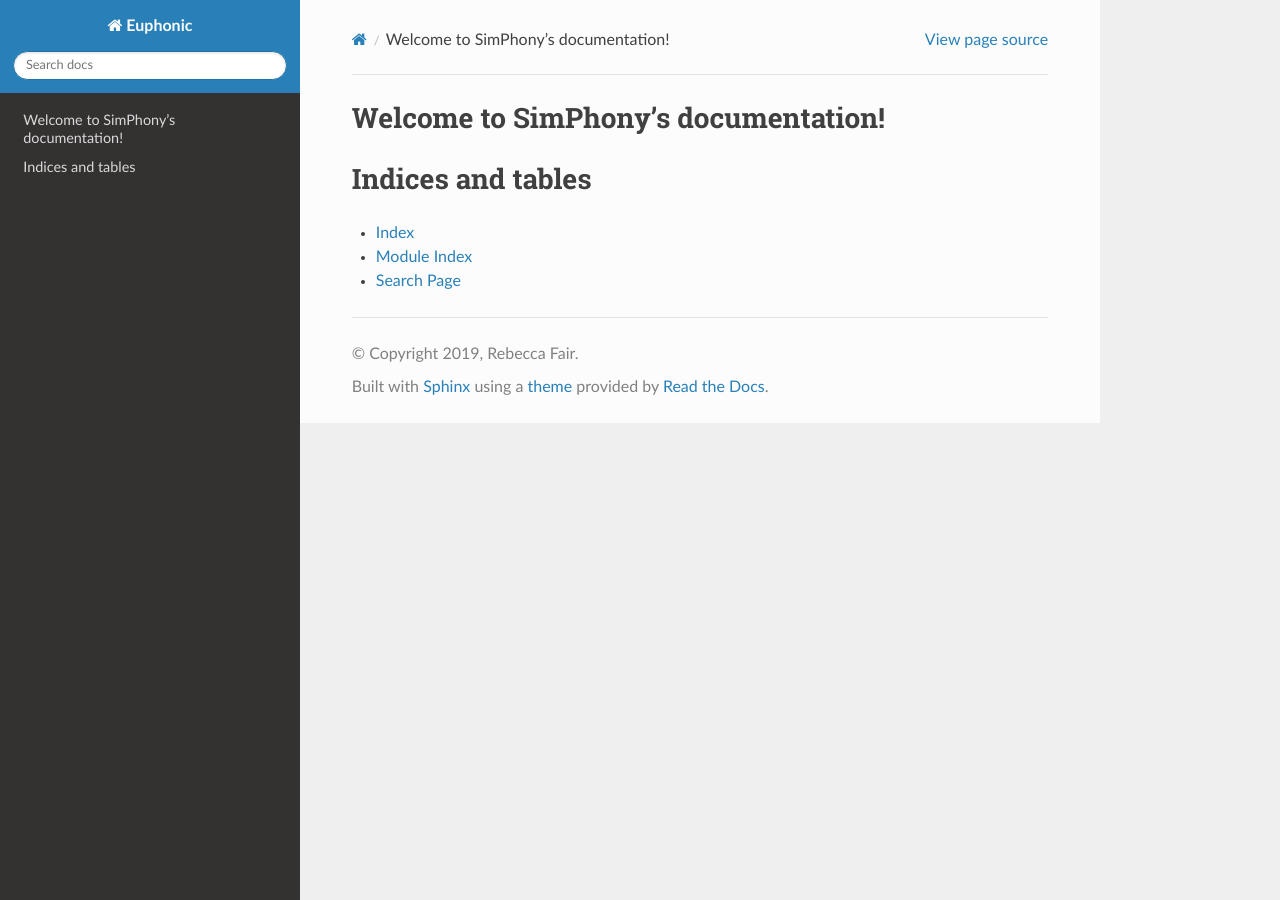
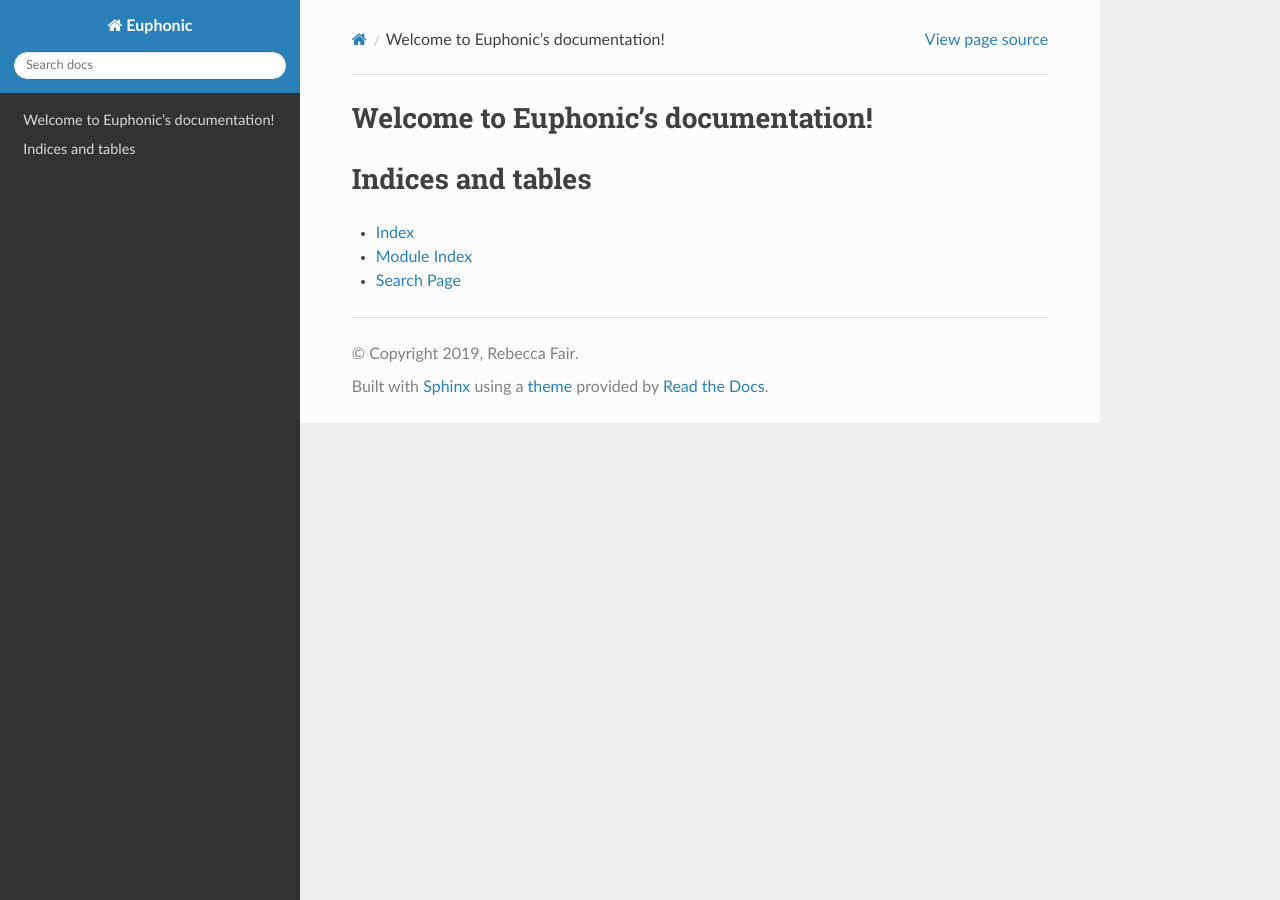
Before and after one commit to pace-neutrons/Euphonic, a Sphinx documentation site: the page built from doc/source/index.rst, in a window 1280 px wide. Built offline with Sphinx 7.4.7 and the Read the Docs theme 2.0.0, drawn with Linux system fonts in a browser that asks for light colours.

Commit message:
Rename to Euphonic in docs and README

```diff
--- a/doc/source/index.rst
+++ b/doc/source/index.rst
@@ -1,9 +1,9 @@
-.. SimPhony documentation master file, created by
+.. Euphonic documentation master file, created by
    sphinx-quickstart on Wed Jun 19 13:33:38 2019.
    You can adapt this file completely to your liking, but it should at least
    contain the root `toctree` directive.
 
-Welcome to SimPhony's documentation!
+Welcome to Euphonic's documentation!
 ====================================
 
 .. toctree::
```
Also changed, not shown: README.md (+5 -5 lines).
